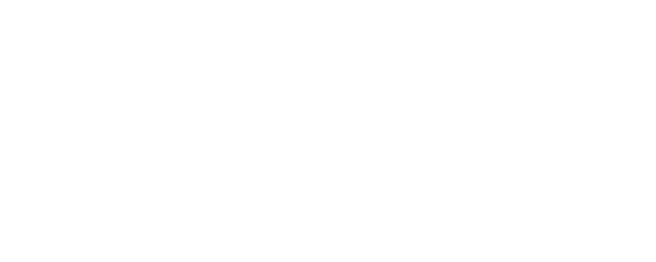
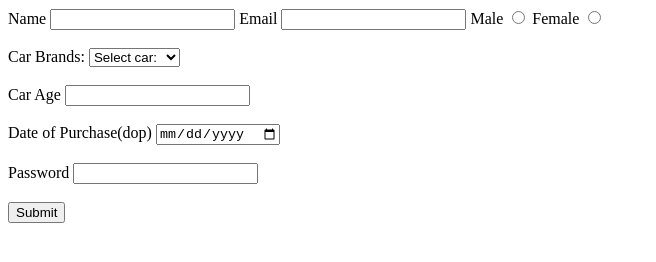
Before and after one commit to acciojob/car-insurance-form-ManishKumarRishu, a website: page main.html in a window 1280 px wide. Shown: the whole page, without its empty margins (0-656 px from the left). Drawn offline with Linux system fonts and the light colour scheme.

Commit message:
created a submission

```diff
--- a/main.html
+++ b/main.html
@@ -8,6 +8,56 @@
 
 <body>
 	<!-- the entire body must be written by student -->
+	<form action="action.html" method="post">
+
+    <label for="name">Name</label>
+	<input type="text" id="name" name="name" required>
+
+		<label for="email">Email</label>
+		<input type="email" id="email" required>
+
+<label for="gender">Male</label>
+		<input type="radio"  name="gender"  required>
+
+		<label for="gender">Female</label>
+		<input type="radio"  name="gender"  required>
+<br><br>
+
+		<label for="cars">Car Brands:</label>
+
+		<select id="cars">
+
+    <option value="0">Select car:</option>
+    <option value="1">Audi</option>
+    <option value="2">BMW</option>
+    <option value="3">Citroen</option>
+    <option value="4">Ford</option>
+    <option value="5">Honda</option>
+    <option value="6">Jaguar</option>
+    <option value="7">Land Rover</option>
+    <option value="8">Mercedes</option>
+    <option value="9">Mini</option>
+    <option value="10">Nissan</option>
+    <option value="11">Toyota</option>
+    <option value="12">Volvo</option>
+  </select>
+<br><br>
+		<label for="carage">Car Age</label>
+		 <input type="number" id="carage" name="carage" required>
+		<br><br>
+		<label for="date">Date of Purchase(dop)</label>
+		<input type="date" id="dop" name="date" required>
+<br><br>
+
+		<label for="password">Password</label>
+		<input type="password" id="password" required>
+<br><br>
+		<button type="submit">Submit</button>
+
+
+
+	</form>
+
     <script type="text/javascript" src="./script.js">
 </script>
 
```
